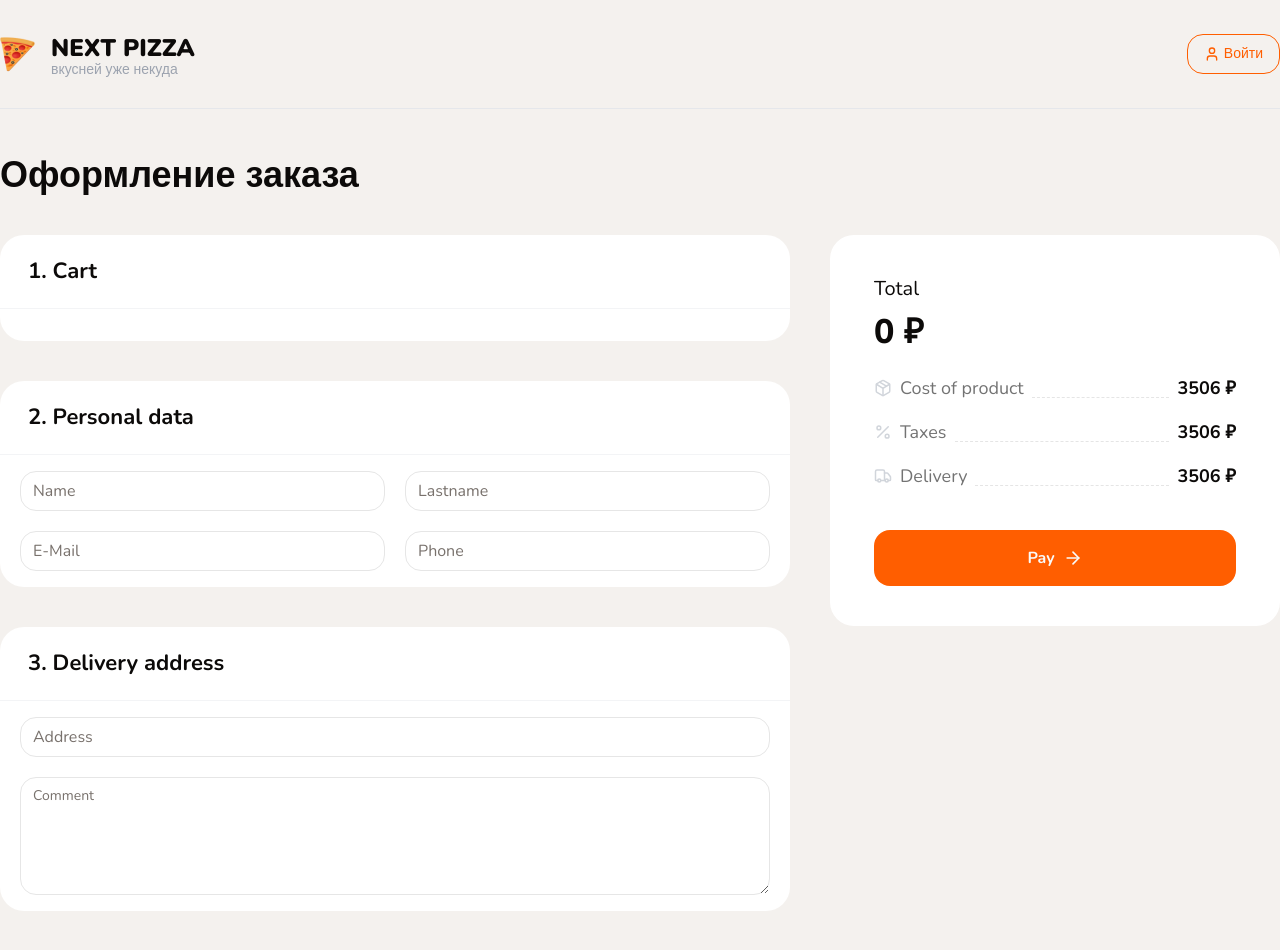
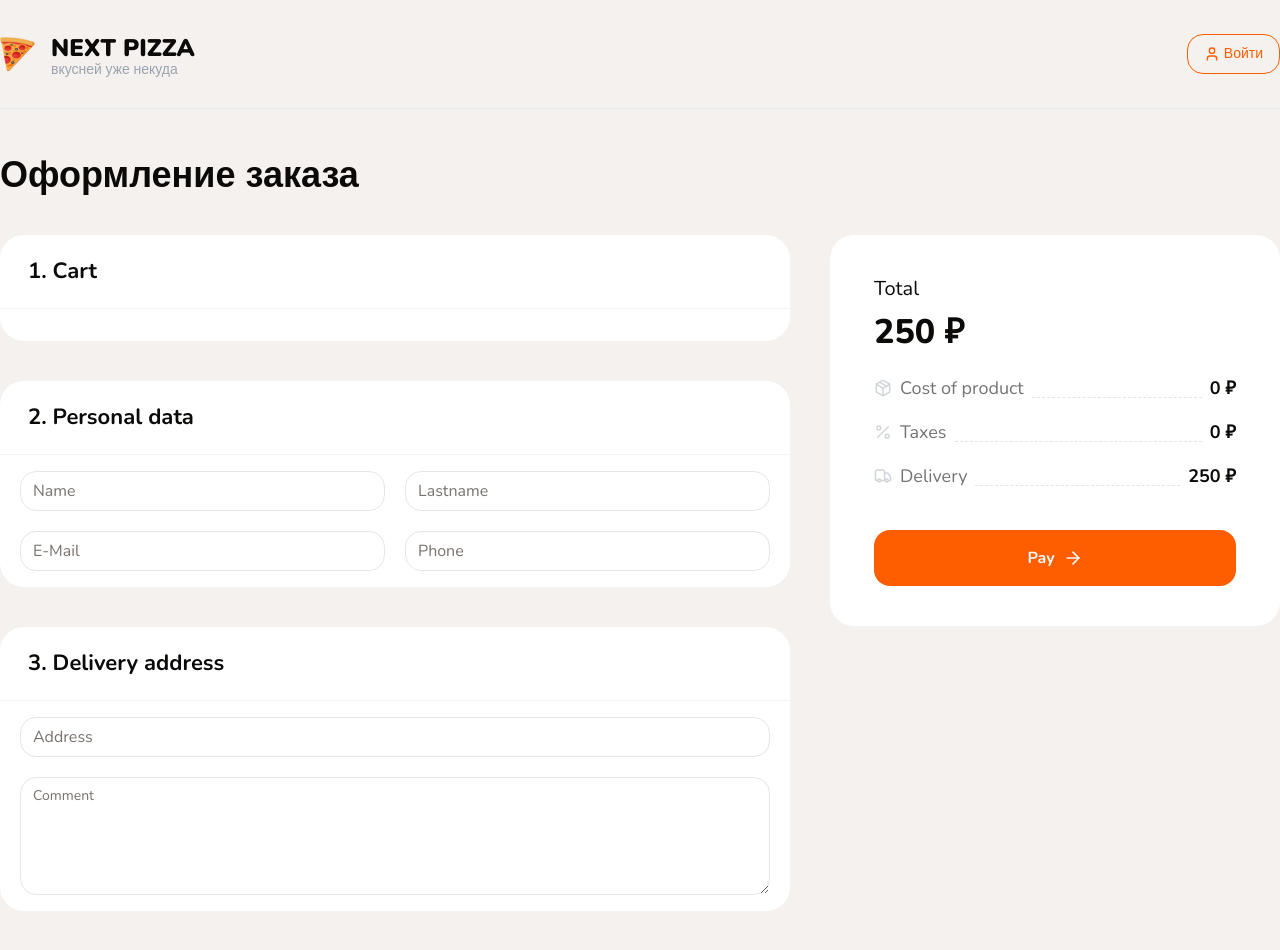
Before and after one commit to stepGT/this_nextjs_pizza, a Next.js app: page /checkout in a window 1280 px wide. Shown: the top 950 px of the page. Built offline with nearby package versions, Linux system fonts and the light colour scheme.

Commit message:
Edited CheckoutPage

```diff
--- a/src/app/(checkout)/checkout/page.tsx
+++ b/src/app/(checkout)/checkout/page.tsx
@@ -14,12 +14,17 @@ import { useCart } from '@/hooks';
 import { getCartItemDetails } from '@/lib';
 import { ArrowRight, Package, Percent, Truck } from 'lucide-react';
 
+const VAT = 15;
+const DELIVERY_PRICE = 250;
+
 export default function CheckoutPage() {
   const { totalAmount, updateItemQuantity, items, removeCartItem, loading } = useCart();
   const onClickCountButton = (id: number, quantity: number, type: 'plus' | 'minus') => {
     const newQuantity = type === 'plus' ? quantity + 1 : quantity - 1;
     updateItemQuantity(id, newQuantity);
   };
+  const vatPrice = (totalAmount * VAT) / 100;
+  const totalPrice = totalAmount + DELIVERY_PRICE + vatPrice;
   return (
     <Container className="mt-10">
       <Title text="Оформление заказа" className="font-extrabold mb-8 text-[36px]" />
@@ -73,7 +78,7 @@ export default function CheckoutPage() {
           <WhiteBlock className="p-6 sticky top-4">
             <div className="flex flex-col gap-1">
               <span className="text-xl">Total</span>
-              <span className="text-[34px] font-extrabold">{totalAmount} ₽</span>
+              <span className="text-[34px] font-extrabold">{totalPrice} ₽</span>
             </div>
 
             <CheckoutItemDetails
@@ -83,7 +88,7 @@ export default function CheckoutPage() {
                   Cost of product
                 </div>
               }
-              value="3506 ₽"
+              value={`${totalAmount} ₽`}
             />
             <CheckoutItemDetails
               title={
@@ -92,7 +97,7 @@ export default function CheckoutPage() {
                   Taxes
                 </div>
               }
-              value="3506 ₽"
+              value={`${vatPrice} ₽`}
             />
             <CheckoutItemDetails
               title={
@@ -101,7 +106,7 @@ export default function CheckoutPage() {
                   Delivery
                 </div>
               }
-              value="3506 ₽"
+              value={`${DELIVERY_PRICE} ₽`}
             />
             <Button type="submit" className="w-full h-14 rounded-2xl mt-6 text-base font-bold">
               Pay
```
